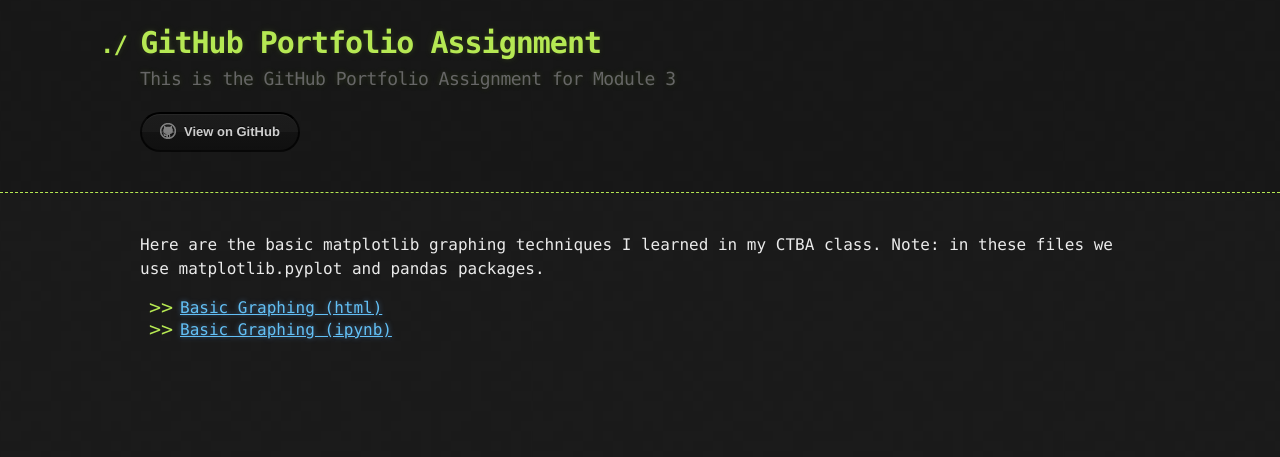
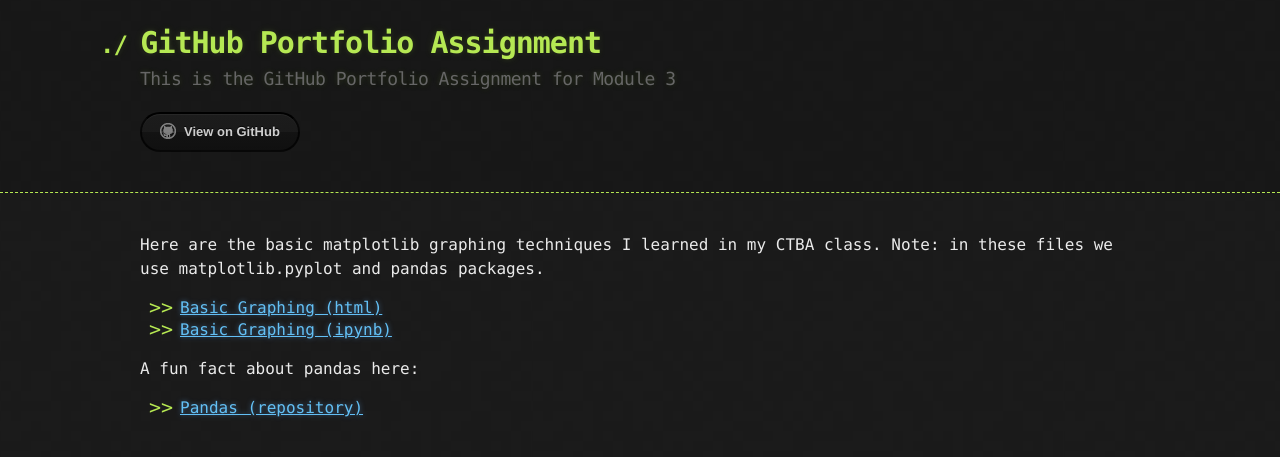
Before and after one commit to githubmicah/githubmicah.github.io, a Jekyll site: the page built from basicmatplotlib/index.md, in a window 1280 px wide. Shown: the top 457 px of the page. Built offline with Jekyll 4.4.1, drawn with Linux system fonts in a browser that asks for light colours; our own code applies the rules of GitHub Pages for plain Markdown files.

Commit message:
Update index.md

```diff
--- a/basicmatplotlib/index.md
+++ b/basicmatplotlib/index.md
@@ -6,3 +6,6 @@
 Here are the basic matplotlib graphing techniques I learned in my CTBA class. Note: in these files we use matplotlib.pyplot and pandas packages.
 - [Basic Graphing (html)](BasicGraphAssignment.html)
 - [Basic Graphing (ipynb)](BasicGraphAssignment.ipynb)
+
+A fun fact about pandas here:
+- [Pandas (repository)](https://github.com/githubmicah/pandas)
```
